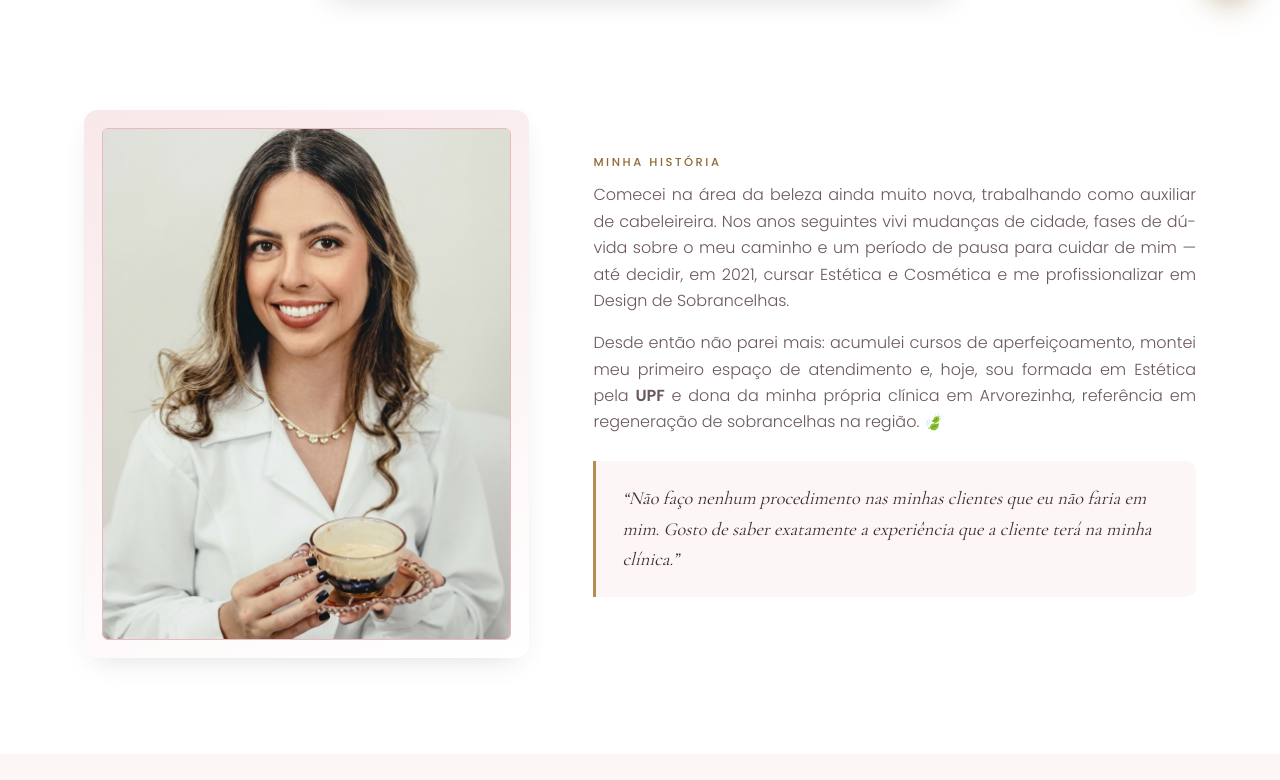
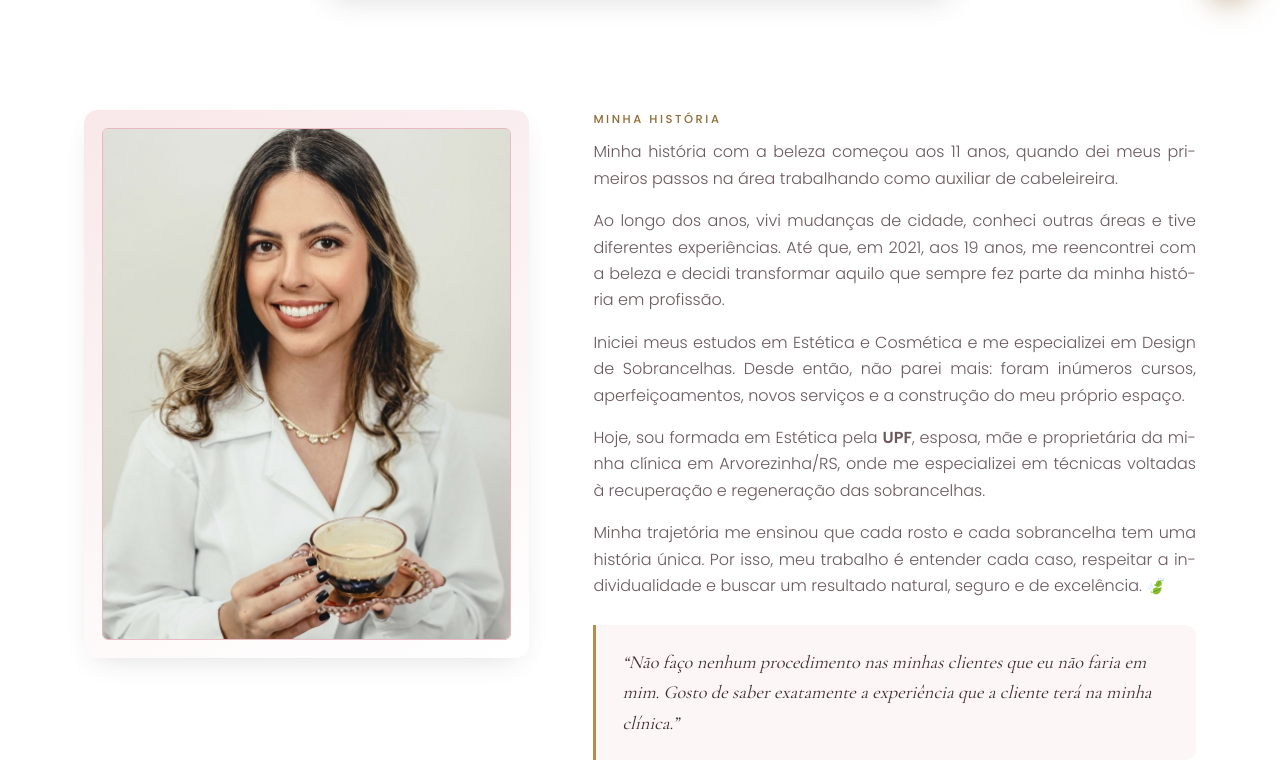
Before and after one commit to NicolasMarrai/nathalia_estetica, a plain HTML site: page index.html in a window 1280 px wide. Shown: the part 780-1560 px from the top of the page. Drawn offline with nearby package versions, Linux system fonts and the light colour scheme.

Commit message:
Ajusta alinhamento do grid e atualiza texto da seção "Minha história" no HTML

```diff
--- a/css/styles.css
+++ b/css/styles.css
@@ -225,7 +225,7 @@ p { margin: 0 0 1em; color: var(--ink-soft); }
   display: grid;
   grid-template-columns: .85fr 1.15fr;
   gap: 64px;
-  align-items: center;
+  align-items: start;
 }
 .ph-frame {
   position: relative;
--- a/index.html
+++ b/index.html
@@ -143,18 +143,33 @@
           <div class="sobre-text reveal">
             <p class="eyebrow">Minha história</p>
             <p>
-              Comecei na área da beleza ainda muito nova, trabalhando como
-              auxiliar de cabeleireira. Nos anos seguintes vivi mudanças de
-              cidade, fases de dúvida sobre o meu caminho e um período de pausa
-              para cuidar de mim — até decidir, em 2021, cursar Estética e
-              Cosmética e me profissionalizar em Design de Sobrancelhas.
+              Minha história com a beleza começou aos 11 anos, quando dei meus
+              primeiros passos na área trabalhando como auxiliar de
+              cabeleireira.
             </p>
             <p>
-              Desde então não parei mais: acumulei cursos de aperfeiçoamento,
-              montei meu primeiro espaço de atendimento e, hoje, sou formada em
-              Estética pela <strong>UPF</strong> e dona da minha própria clínica
-              em Arvorezinha, referência em regeneração de sobrancelhas na
-              região. 🍃
+              Ao longo dos anos, vivi mudanças de cidade, conheci outras áreas
+              e tive diferentes experiências. Até que, em 2021, aos 19 anos,
+              me reencontrei com a beleza e decidi transformar aquilo que
+              sempre fez parte da minha história em profissão.
+            </p>
+            <p>
+              Iniciei meus estudos em Estética e Cosmética e me especializei
+              em Design de Sobrancelhas. Desde então, não parei mais: foram
+              inúmeros cursos, aperfeiçoamentos, novos serviços e a construção
+              do meu próprio espaço.
+            </p>
+            <p>
+              Hoje, sou formada em Estética pela <strong>UPF</strong>, esposa,
+              mãe e proprietária da minha clínica em Arvorezinha/RS, onde me
+              especializei em técnicas voltadas à recuperação e regeneração
+              das sobrancelhas.
+            </p>
+            <p>
+              Minha trajetória me ensinou que cada rosto e cada sobrancelha
+              tem uma história única. Por isso, meu trabalho é entender cada
+              caso, respeitar a individualidade e buscar um resultado natural,
+              seguro e de excelência. 🍃
             </p>
             <p class="sobre-quote">
               &ldquo;Não faço nenhum procedimento nas minhas clientes que eu não
```
